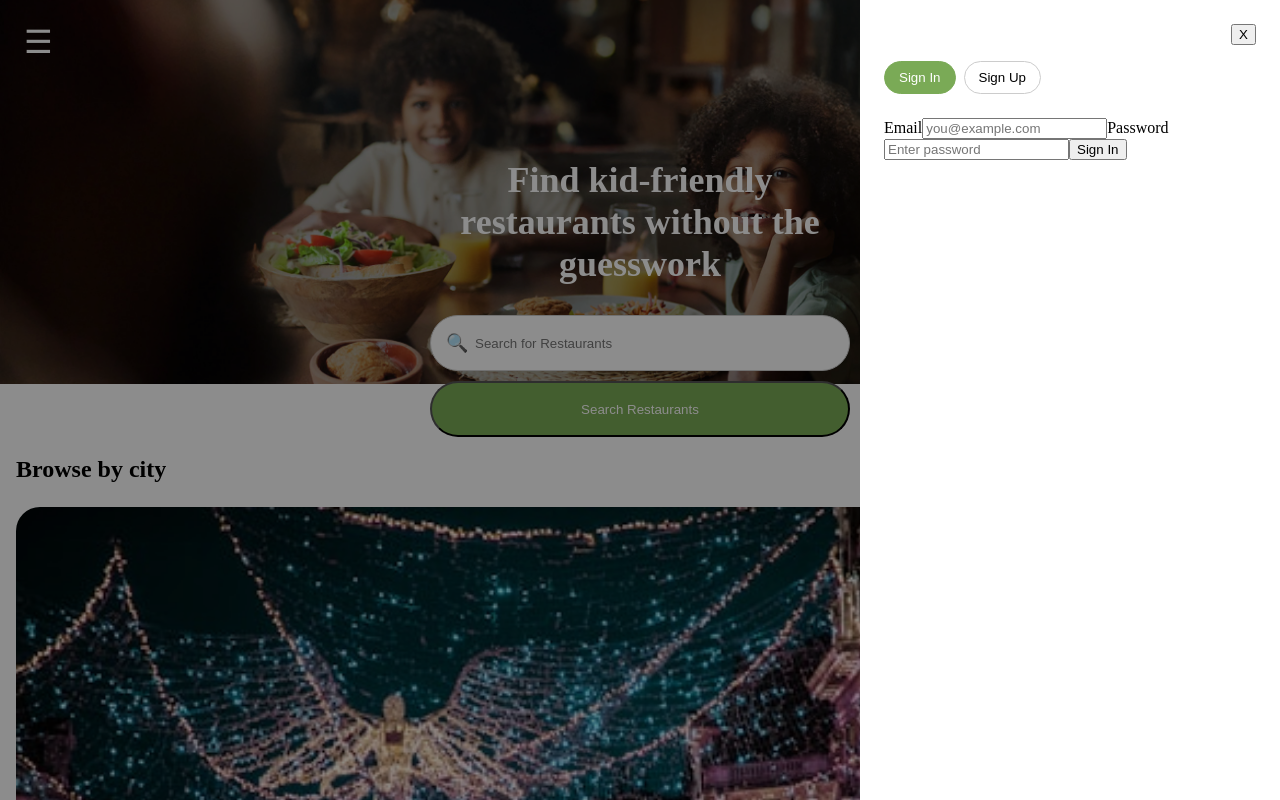
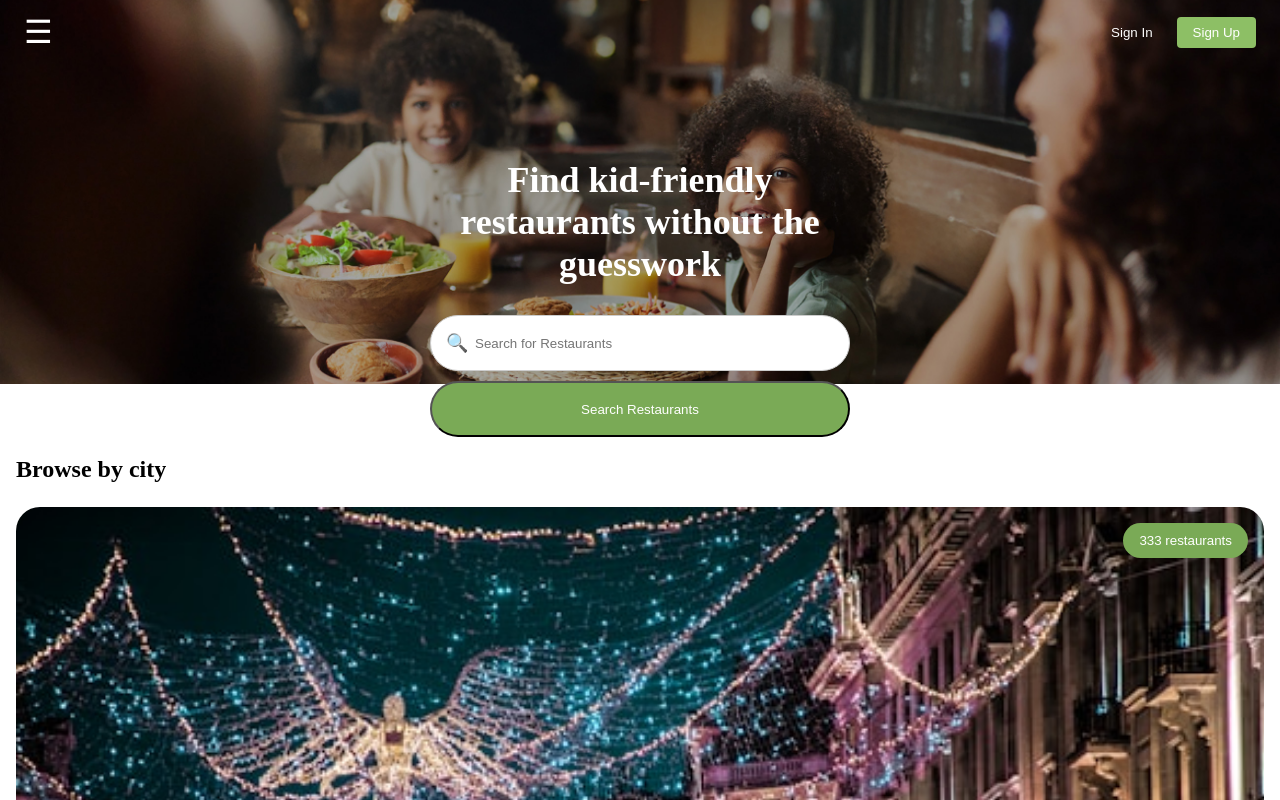
Before and after one commit to Deondre2000/Nugget-_team3, a React (Vite) app: page / in a window 1280 px wide. Shown: the top 800 px of the page. Built offline with nearby package versions, Linux system fonts and the light colour scheme.

Commit message:
updated the login and sign up screens

```diff
--- a/src/blocks/App.css
+++ b/src/blocks/App.css
@@ -3,6 +3,14 @@
   inset: 0;
   background: rgba(0, 0, 0, 0.45);
   z-index: 40;
+  opacity: 0;
+  pointer-events: none;
+  transition: opacity 0.25s ease;
+}
+
+.auth-overlay.is-open {
+  opacity: 1;
+  pointer-events: auto;
 }
 
 .auth-panel {
@@ -18,30 +26,97 @@
   display: flex;
   flex-direction: column;
   gap: 16px;
+  transform: translateX(100%);
+  opacity: 0;
+  transition:
+    transform 0.28s ease,
+    opacity 0.2s ease;
 }
 
+.auth-panel.is-open {
+  transform: translateX(0);
+  opacity: 1;
+  pointer-events: auto;
+  width: 100vw;
+}
 .auth-close {
   align-self: flex-end;
+  border: 0;
+  background: transparent;
+  font-size: 20px;
+  cursor: pointer;
 }
 
-.auth-tabs {
-  display: flex;
-  gap: 8px;
+.auth-header {
+  margin-top: 4px;
 }
 
-.auth-tab {
-  border: 1px solid #ccc;
-  background: white;
-  border-radius: 999px;
-  padding: 8px 14px;
+.auth-title {
+  margin: 0;
+  font-size: 26px;
+  line-height: 1.2;
 }
 
-.auth-tab.is-active {
-  background: rgb(122, 170, 86);
-  color: white;
-  border-color: rgb(122, 170, 86);
+.auth-subtitle {
+  margin: 8px 0 0;
+  color: #666;
+  font-size: 14px;
 }
 
 .auth-content {
   margin-top: 8px;
 }
+
+.auth-form {
+  display: flex;
+  flex-direction: column;
+  gap: 10px;
+}
+
+.auth-form label {
+  font-size: 14px;
+  font-weight: 600;
+  color: #222;
+}
+
+.auth-form input {
+  border: 1px solid #d9d9d9;
+  border-radius: 10px;
+  padding: 12px 14px;
+  font-size: 15px;
+}
+
+.auth-form input:focus {
+  outline: none;
+  border-color: rgb(122, 170, 86);
+  box-shadow: 0 0 0 3px rgba(122, 170, 86, 0.15);
+}
+
+.auth-submit {
+  margin-top: 8px;
+  border: 0;
+  border-radius: 10px;
+  padding: 12px 14px;
+  background: rgb(15 23 42);
+  color: #fff;
+  font-weight: 700;
+  cursor: pointer;
+}
+
+.auth-switch-row {
+  font-size: 14px;
+  color: #444;
+  display: flex;
+  gap: 6px;
+  align-items: center;
+  flex-wrap: wrap;
+}
+
+.auth-switch {
+  border: 0;
+  background: transparent;
+  color: black;
+  font-weight: 700;
+  cursor: pointer;
+  padding: 0;
+}
--- a/src/components/App.jsx
+++ b/src/components/App.jsx
@@ -3,10 +3,30 @@
 import Nav from "./Nav.jsx";
 import Home from "./Home.jsx";
 import Footer from "./Footer.jsx";
+import cover from "../assets/login-cover.png";
 
 function App() {
   const [isAuthPanelOpen, setIsAuthPanelOpen] = useState(false);
   const [authMode, setAuthMode] = useState("signin");
+
+  const authCopy = {
+    signin: {
+      title: "Welcome back",
+      subtitle: "Welcome back! Please enter your details.",
+      buttonText: "Sign In",
+      switchLead: "New to Nugget?",
+      switchAction: "Create an account",
+    },
+    signup: {
+      title: "Create your account",
+      subtitle: "Start discovering family-friendly restaurants today.",
+      buttonText: "Create Account",
+      switchLead: "Already have an account?",
+      switchAction: "Sign in",
+    },
+  };
+
+  const currentAuth = authCopy[authMode];
 
   function openSignInPanel() {
     setAuthMode("signin");
@@ -20,6 +40,10 @@
 
   function closeAuthPanel() {
     setIsAuthPanelOpen(false);
+  }
+
+  function handleAuthSubmit(event) {
+    event.preventDefault();
   }
 
   return (
@@ -41,53 +65,74 @@
           X
         </button>
 
-        <div className="auth-tabs">
-          <button
-            type="button"
-            className={
-              authMode === "signin" ? "auth-tab is-active" : "auth-tab"
-            }
-            onClick={() => setAuthMode("signin")}
-          >
-            Sign In
-          </button>
+        <img className="auth-cover" src={cover} alt="Nugget Cover" />
 
-          <button
-            type="button"
-            className={
-              authMode === "signup" ? "auth-tab is-active" : "auth-tab"
-            }
-            onClick={() => setAuthMode("signup")}
-          >
-            Sign Up
-          </button>
+        <div className="auth-header">
+          <h2 className="auth-title">{currentAuth.title}</h2>
+          <p className="auth-subtitle">{currentAuth.subtitle}</p>
         </div>
 
         <div className="auth-content">
           {authMode === "signin" ? (
-            <form className="auth-form">
-              <label>Email</label>
-              <input type="email" placeholder="you@example.com" />
-              <label>Password</label>
-              <input type="password" placeholder="Enter password" />
+            <form className="auth-form" onSubmit={handleAuthSubmit}>
+              <label htmlFor="signin-email">Email</label>
+              <input
+                id="signin-email"
+                type="email"
+                placeholder="Enter your email"
+              />
+
+              <label htmlFor="signin-password">Password</label>
+              <input
+                id="signin-password"
+                type="password"
+                placeholder="Enter your password"
+              />
+
               <button type="submit" className="auth-submit">
-                Sign In
+                {currentAuth.buttonText}
               </button>
             </form>
           ) : (
-            <form className="auth-form">
-              <label>Full Name</label>
-              <input type="text" placeholder="Your full name" />
-              <label>Email</label>
-              <input type="email" placeholder="you@example.com" />
-              <label>Password</label>
-              <input type="password" placeholder="Create password" />
+            <form className="auth-form" onSubmit={handleAuthSubmit}>
+              <label htmlFor="signup-email">Email</label>
+              <input
+                id="signup-email"
+                type="email"
+                placeholder="Enter your email"
+              />
+
+              <label htmlFor="signup-password">Password</label>
+              <input
+                id="signup-password"
+                type="password"
+                placeholder="Create a password"
+              />
+              <label htmlFor="signup-confirm-password">Confirm Password</label>
+              <input
+                id="signup-confirm-password"
+                type="password"
+                placeholder="Confirm your password"
+              />
+
               <button type="submit" className="auth-submit">
-                Create Account
+                {currentAuth.buttonText}
               </button>
             </form>
           )}
         </div>
+        <p className="auth-switch-row">
+          {currentAuth.switchLead}
+          <button
+            type="button"
+            className="auth-switch"
+            onClick={() =>
+              setAuthMode(authMode === "signin" ? "signup" : "signin")
+            }
+          >
+            {currentAuth.switchAction}
+          </button>
+        </p>
       </aside>
     </>
   );
--- a/src/components/Nav.jsx
+++ b/src/components/Nav.jsx
@@ -11,12 +11,6 @@
         </button>
 
         <aside>
-          <button
-            onClick={() => setMenuOpen(false)}
-            className="nav_close_button"
-          >
-            X
-          </button>
           <div className="nav_login">
             <button
               onClick={() => openSignInPanel()}
```
Also changed, not shown: src/assets/Login-cover.png (added).
